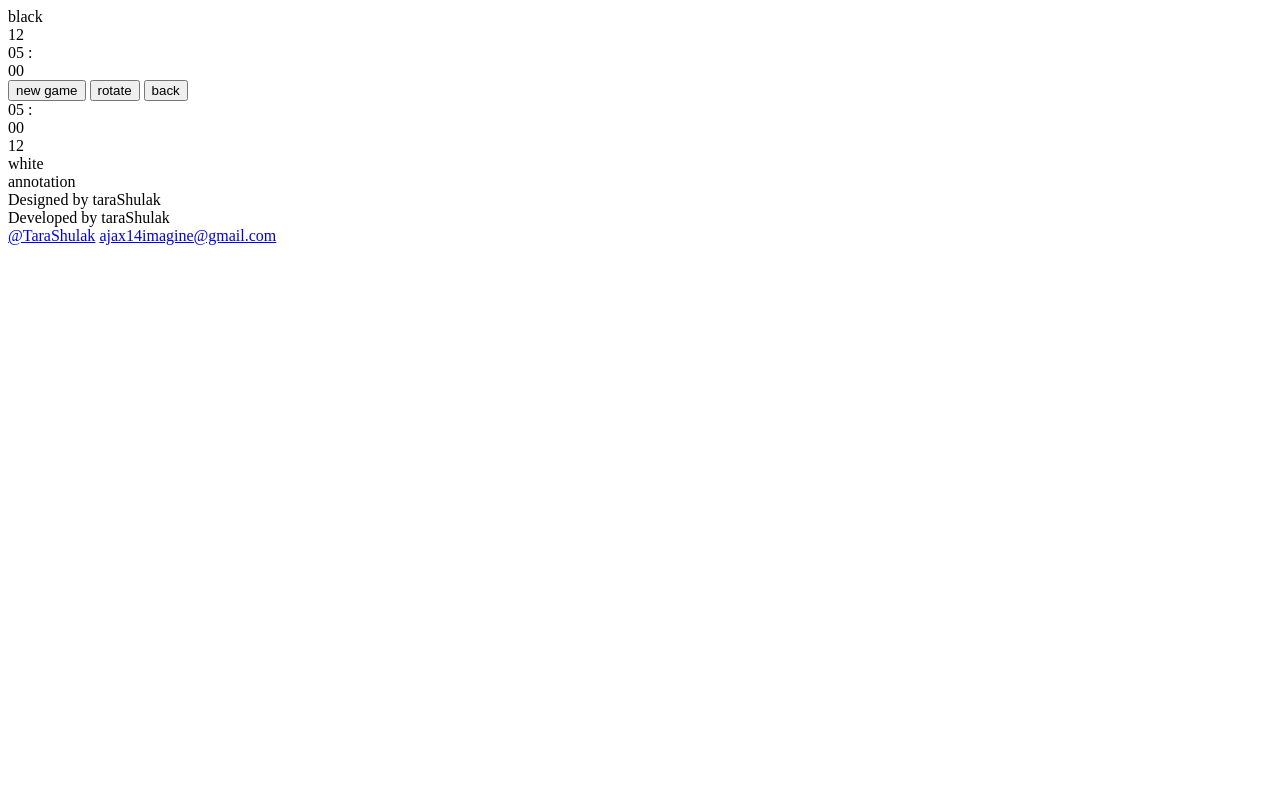
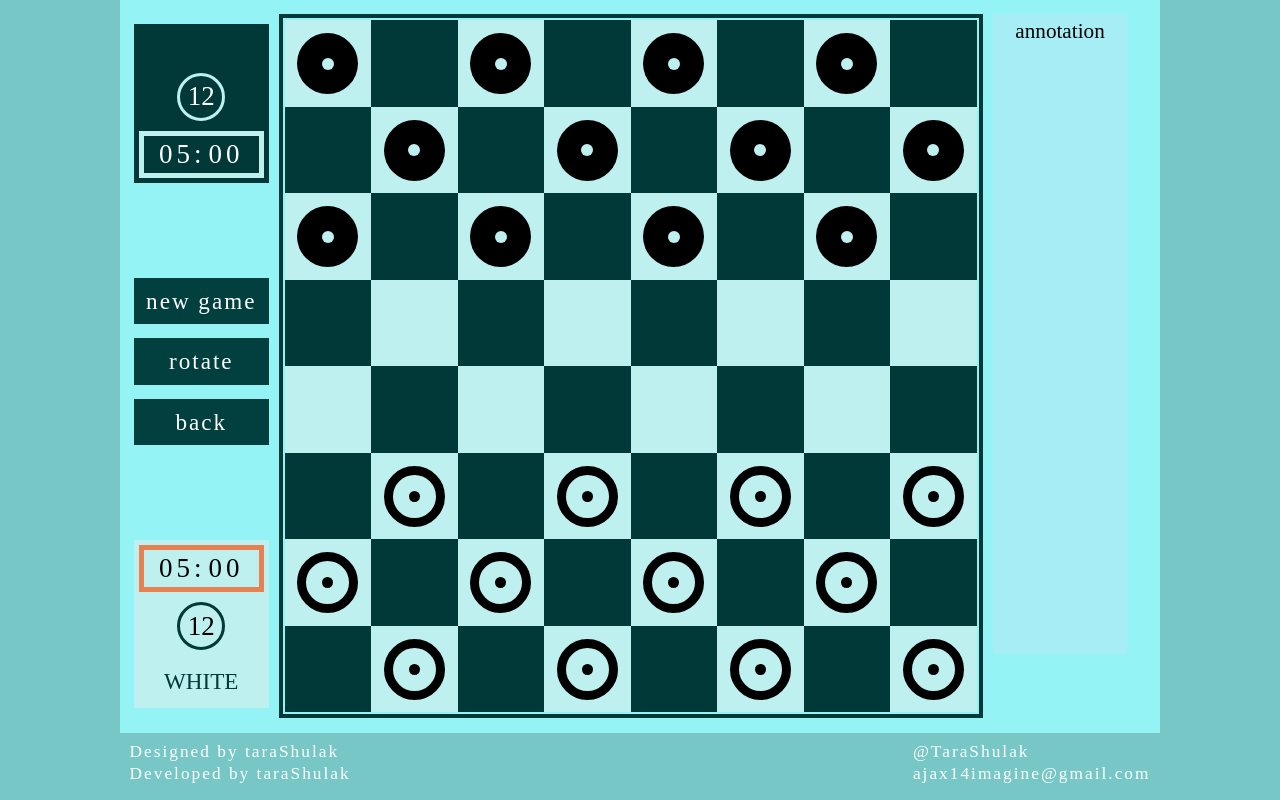
Before and after one commit to taraShulak/project-checkers, a plain HTML site: page index.html in a window 1280 px wide. Drawn offline with Linux system fonts and the light colour scheme; the site is published under a folder, as on GitHub Pages, so addresses that start at the root find nothing.

Commit message:
Update index.html
adfd point- dotta

```diff
--- a/index.html
+++ b/index.html
@@ -4,8 +4,8 @@
   <meta charset="UTF-8">
   <meta http-equiv="X-UA-Compatible" content="IE=edge">
   <meta name="viewport" content="width=device-width, initial-scale=1.0">
-  <base href="./"/>
-  <link rel="stylesheet" href="/css/style.css">
+
+  <link rel="stylesheet" href="./css/style.css">
   <title>checkers</title>
 </head>
 <body>
@@ -56,6 +56,6 @@
       </div>
     </footer>
   </div>
-  <script src="/js/index.js"></script>
+  <script src="./js/index.js"></script>
 </body>
 </html>
```
